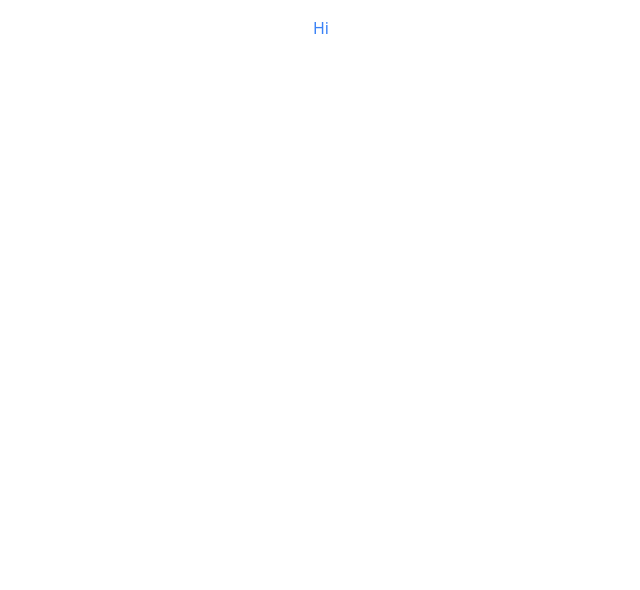
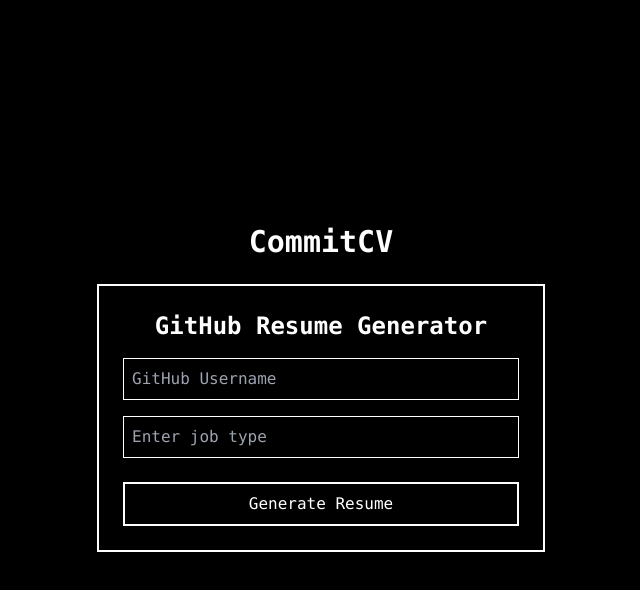
Before and after one commit to SaiAryan1784/CommitCV, a React (Vite) app in the folder project/: page / in a window 1280 px wide. Shown: the top 590 px of the page, without its empty margins (319-959 px from the left). Built offline with nearby package versions, Linux system fonts and the light colour scheme.

Commit message:
frontend section

```diff
--- a/project/package.json
+++ b/project/package.json
@@ -12,7 +12,8 @@
   "dependencies": {
     "lucide-react": "^0.344.0",
     "react": "^18.3.1",
-    "react-dom": "^18.3.1"
+    "react-dom": "^18.3.1",
+    "react-router-dom": "^7.2.0"
   },
   "devDependencies": {
     "@eslint/js": "^9.9.1",
--- a/project/src/App.tsx
+++ b/project/src/App.tsx
@@ -1,12 +1,24 @@
+import { LandPlot } from 'lucide-react';
 import React from 'react';
+import { BrowserRouter as Router, Route, Routes } from 'react-router-dom';
+import LandingPage from './components/LandingPage';
+
+function Home() {
+  return <div className="text-center text-blue-500 p-4">Home Page</div>;
+}
+
+function About() {
+  return <div className="text-center text-blue-500 p-4">About Page</div>;
+}
 
 function App() {
   return (
-    <>
-      <div className="text-center text-blue-500 p-4">
-        Hi
-      </div>
-    </>
+    <Router>
+      <Routes>
+        <Route path="/" element={<LandingPage />} />
+        <Route path="/about" element={<About />} />
+      </Routes>
+    </Router>
   );
 }
 
--- /dev/null
+++ b/project/src/components/LandingPage.tsx
@@ -0,0 +1,74 @@
+import { useState } from "react";
+
+const LandingPage = () => {
+  const [githubId, setGithubId] = useState("");
+  const [jobType, setJobType] = useState("");
+  const [projects, setProjects] = useState([]);
+
+  const handleGenerateResume = () => {
+    if (!githubId.trim()) {
+      alert("Please enter your GitHub username.");
+      return;
+    }
+    if (!jobType.trim()) {
+      alert("Please enter the job type.");
+      return;
+    }
+    console.log("Generating resume for:", githubId, "Job Type:", jobType);
+
+    // Simulating a response for now
+    const mockProjects = [
+      { name: "Awesome Repo", topics: ["React", "Tailwind"], lastActivity: "2 days ago", link: "https://github.com/example/awesome-repo" },
+      { name: "AI Project", topics: ["Machine Learning", "NLP"], lastActivity: "5 days ago", link: "https://github.com/example/ai-project" }
+    ];
+    setProjects(mockProjects);
+  };
+
+  return (
+    <div className="flex flex-col items-center justify-center min-h-screen bg-black text-white p-6 font-mono">
+      <h1 className="text-3xl font-bold mb-6">CommitCV</h1>
+      <div className="p-6 border-2 border-white text-center w-full max-w-md">
+        <h2 className="text-2xl font-bold mb-4">GitHub Resume Generator</h2>
+        <input
+          type="text"
+          placeholder="GitHub Username"
+          value={githubId}
+          onChange={(e) => setGithubId(e.target.value)}
+          className="w-full p-2 border border-white bg-black text-white mb-4"
+        />
+        <input
+          type="text"
+          placeholder="Enter job type"
+          value={jobType}
+          onChange={(e) => setJobType(e.target.value)}
+          className="w-full p-2 border border-white bg-black text-white mb-4"
+        />
+        <button
+          onClick={handleGenerateResume}
+          className="w-full border-2 border-white py-2 mt-2 hover:bg-white hover:text-black"
+        >
+          Generate Resume
+        </button>
+      </div>
+
+      {/* Projects Section */}
+      <div className="w-full max-w-md mt-6">
+        {projects.length > 0 && (
+          <div className="border-2 border-white p-4">
+            <h3 className="text-xl font-bold mb-4">Relevant Projects</h3>
+            {projects.map((project, index) => (
+              <div key={index} className="mb-4 border-b border-gray-500 pb-2">
+                <h4 className="text-lg font-semibold">{project.name}</h4>
+                <p className="text-sm">Topics: {project.topics.join(", ")}</p>
+                <p className="text-sm">Last Activity: {project.lastActivity}</p>
+                <a href={project.link} className="text-blue-400" target="_blank" rel="noopener noreferrer">Repo Link</a>
+              </div>
+            ))}
+          </div>
+        )}
+      </div>
+    </div>
+  );
+};
+
+export default LandingPage;
```
Also changed, not shown: 1 other file (tests, documents, lock files or other folders).
